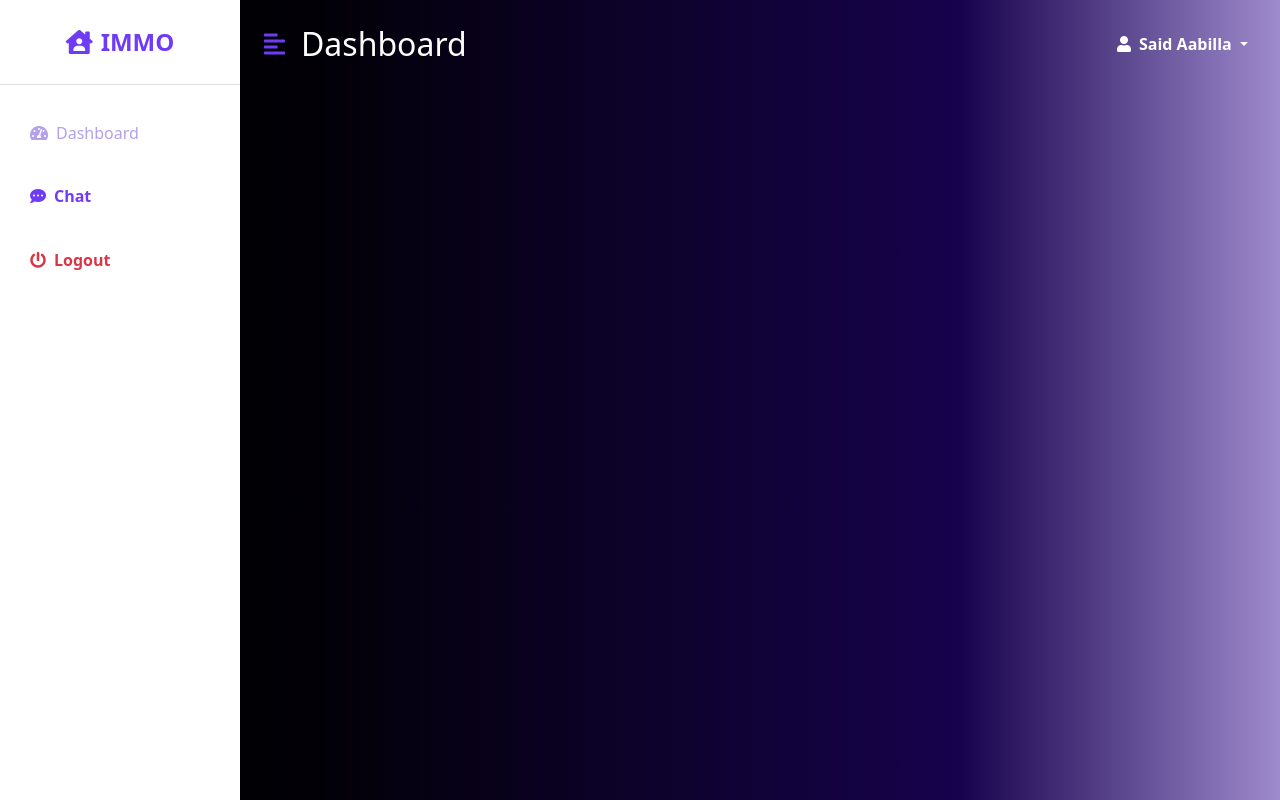
After one commit to itzibtihal/immo, a PHP site: page /View/User/chat.php in a window 1280 px wide. The commit adds this page. Run offline with PHP 8.4, Linux system fonts and the light colour scheme.

Commit message:
chat dashboard

```diff
--- /dev/null
+++ b/Assets/css/chatstyle.css
@@ -0,0 +1,98 @@
+:root {
+    --main-bg-color: #703BF7;
+    --main-text-color: #703BF7;
+    --second-text-color: #b5a0eb;
+    --second-bg-color: #c8b8ef;
+}
+
+.primary-text {
+    color: var(--main-text-color);
+}
+
+.second-text {
+    color: var(--second-text-color);
+}
+
+.primary-bg {
+    background-color: var(--main-bg-color);
+}
+
+.secondary-bg {
+    background-color: var(--second-bg-color);
+}
+
+.rounded-full {
+    border-radius: 100%;
+}
+
+#wrapper {
+    overflow-x: hidden;
+    background-image: linear-gradient(
+            to right,
+            #000000,
+            #020007,
+            #0d022a,
+            #17024d,
+            #9e8bcd
+    );
+}
+
+.bg{
+    background-color: #ffffff;
+}
+#sidebar-wrapper {
+    min-height: 100vh;
+    margin-left: -15rem;
+    -webkit-transition: margin 0.25s ease-out;
+    -moz-transition: margin 0.25s ease-out;
+    -o-transition: margin 0.25s ease-out;
+    transition: margin 0.25s ease-out;
+}
+
+#sidebar-wrapper .sidebar-heading {
+    padding: 0.875rem 1.25rem;
+    font-size: 1.2rem;
+}
+
+#sidebar-wrapper .list-group {
+    width: 15rem;
+}
+
+#page-content-wrapper {
+    min-width: 100vw;
+}
+
+#wrapper.toggled #sidebar-wrapper {
+    margin-left: 0;
+}
+
+#menu-toggle {
+    cursor: pointer;
+}
+
+.list-group-item {
+    border: none;
+    padding: 20px 30px;
+}
+
+.list-group-item.active {
+    background-color: transparent;
+    color: var(--main-text-color);
+    font-weight: bold;
+    border: none;
+}
+
+@media (min-width: 768px) {
+    #sidebar-wrapper {
+        margin-left: 0;
+    }
+
+    #page-content-wrapper {
+        min-width: 0;
+        width: 100%;
+    }
+
+    #wrapper.toggled #sidebar-wrapper {
+        margin-left: -15rem;
+    }
+}
--- /dev/null
+++ b/View/User/chat.php
@@ -0,0 +1,89 @@
+<!DOCTYPE html>
+<html lang="en">
+
+<head>
+    <meta charset="UTF-8" />
+    <meta http-equiv="X-UA-Compatible" content="IE=edge" />
+    <meta name="viewport" content="width=device-width, initial-scale=1.0" />
+    <link href="https://cdn.jsdelivr.net/npm/bootstrap@5.0.0-beta3/dist/css/bootstrap.min.css" rel="stylesheet" />
+    <link rel="stylesheet" href="https://cdnjs.cloudflare.com/ajax/libs/font-awesome/5.15.3/css/all.min.css" />
+    <link rel="stylesheet" href="../../Assets/css/chatstyle.css" />
+    <title>ImmoConnect - Admin Dashboard</title>
+</head>
+
+<body>
+<div class="d-flex" id="wrapper">
+    <!-- Sidebar -->
+    <div class="bg" id="sidebar-wrapper">
+        <div class="sidebar-heading text-center py-4 primary-text fs-4 fw-bold text-uppercase border-bottom"><i
+                class="fas fa-house-user me-2"></i>Immo</div>
+        <div class="list-group list-group-flush my-3">
+            <a href="#" class="list-group-item list-group-item-action bg-transparent second-text"><i
+                    class="fas fa-tachometer-alt me-2"></i>Dashboard</a>
+            <!-- <a href="#" class="list-group-item list-group-item-action bg-transparent second-text fw-bold"><i
+                    class="fas fa-project-diagram me-2"></i>Projects</a>
+            <a href="#" class="list-group-item list-group-item-action bg-transparent second-text fw-bold"><i
+                    class="fas fa-chart-line me-2"></i>Analytics</a>
+            <a href="#" class="list-group-item list-group-item-action bg-transparent second-text fw-bold"><i
+                    class="fas fa-paperclip me-2"></i>Reports</a>
+            <a href="#" class="list-group-item list-group-item-action bg-transparent second-text fw-bold"><i
+                    class="fas fa-shopping-cart me-2"></i>Store Mng</a>
+            <a href="#" class="list-group-item list-group-item-action bg-transparent second-text fw-bold"><i
+                    class="fas fa-gift me-2"></i>Products</a> -->
+            <a href="#" class="list-group-item list-group-item-action bg-transparent second-text fw-bold active"><i
+                    class="fas fa-comment-dots me-2"></i>Chat</a>
+            <!-- <a href="#" class="list-group-item list-group-item-action bg-transparent second-text fw-bold"><i
+                    class="fas fa-map-marker-alt me-2"></i>Outlet</a> -->
+            <a href="#" class="list-group-item list-group-item-action bg-transparent text-danger fw-bold"><i
+                    class="fas fa-power-off me-2"></i>Logout</a>
+        </div>
+    </div>
+    <!-- /#sidebar-wrapper -->
+
+    <!-- Page Content -->
+    <div id="page-content-wrapper">
+        <nav class="navbar navbar-expand-lg navbar-light bg-transparent py-4 px-4">
+            <div class="d-flex align-items-center">
+                <i class="fas fa-align-left primary-text fs-4 me-3" id="menu-toggle"></i>
+                <h2 class="fs-2 m-0 text-white">Dashboard</h2>
+            </div>
+
+            <button class="navbar-toggler" type="button" data-bs-toggle="collapse"
+                    data-bs-target="#navbarSupportedContent" aria-controls="navbarSupportedContent"
+                    aria-expanded="false" aria-label="Toggle navigation">
+                <span class="navbar-toggler-icon"></span>
+            </button>
+
+            <div class="collapse navbar-collapse" id="navbarSupportedContent">
+                <ul class="navbar-nav ms-auto mb-2 mb-lg-0">
+                    <li class="nav-item dropdown">
+                        <a class="nav-link dropdown-toggle second-text fw-bold text-white" href="#" id="navbarDropdown"
+                           role="button" data-bs-toggle="dropdown" aria-expanded="false">
+                            <i class="fas fa-user me-2 text-white"></i>Said Aabilla
+                        </a>
+                        <ul class="dropdown-menu" aria-labelledby="navbarDropdown">
+                            <li><a class="dropdown-item" href="#">Profile</a></li>
+                            <li><a class="dropdown-item" href="#">Settings</a></li>
+                            <li><a class="dropdown-item" href="#">Logout</a></li>
+                        </ul>
+                    </li>
+                </ul>
+            </div>
+        </nav>
+
+
+<!-- /#page-content-wrapper -->
+
+
+<script src="https://cdn.jsdelivr.net/npm/bootstrap@5.0.0-beta3/dist/js/bootstrap.bundle.min.js"></script>
+<script>
+    const el = document.getElementById("wrapper");
+    const toggleButton = document.getElementById("menu-toggle");
+
+    toggleButton.onclick = function () {
+        el.classList.toggle("toggled");
+    };
+</script>
+</body>
+
+</html>
--- a/View/auth/login.php
+++ b/View/auth/login.php
@@ -6,7 +6,7 @@
     <title>Estatein - Login</title>
     <link href="https://cdn.jsdelivr.net/npm/tailwindcss@2.1.2/dist/tailwind.min.css" rel="stylesheet">
     <link rel="stylesheet" href="https://cdnjs.cloudflare.com/ajax/libs/font-awesome/5.15.3/css/all.min.css">
-    <link href="../../Assets/css/style.css" rel="stylesheet">
+    <link href="../../Assets/css/authstyle.css" rel="stylesheet">
 </head>
 
 <body class="custom-bg text-gray-400">
--- a/View/auth/signup.php
+++ b/View/auth/signup.php
@@ -6,15 +6,13 @@
     <title>Estatein - Discover a place you'll love to live</title>
     <link href="https://cdn.jsdelivr.net/npm/tailwindcss@2.1.2/dist/tailwind.min.css" rel="stylesheet">
     <link rel="stylesheet" href="https://cdnjs.cloudflare.com/ajax/libs/font-awesome/5.15.3/css/all.min.css">
-    <link href="../../Assets/css/style.css" rel="stylesheet">
+    <link href="../../Assets/css/authstyle.css" rel="stylesheet">
 
 </head>
 
 <body class="custom-bg text-gray-400">
 <?php include '../../View/templates/header.php'; ?>
-<!-- Hero section -->
 <div class="centred custom-bg rounded shadow-lg p-6 mt-12 md:flex md:items-center relative">
-    <!-- Hero image with centered overlay text -->
     <div class="md:w-1/2 relative">
         <img src="../../Assets/img/hiDpiExtraLarge.webp" alt="Hero Image" class="w-full h-auto">
         <div class="absolute inset-0 flex items-center justify-center">
```
Also changed, not shown: Assets/css/authstyle.css (renamed from Assets/css/style.css), 1 other file.
